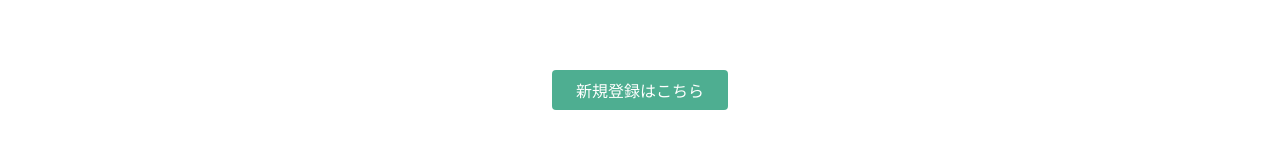
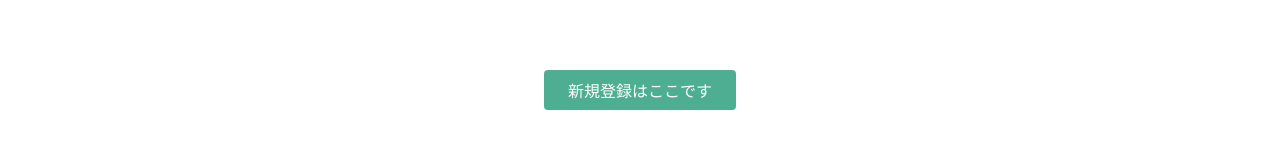
Before and after one commit to koichi0105/gotigers.io, a plain HTML site: page index.html in a window 1280 px wide. Shown: the part 362-522 px from the top of the page. Drawn offline with Linux system fonts and the light colour scheme.

Commit message:
Update index.html

```diff
--- a/index.html
+++ b/index.html
@@ -26,7 +26,7 @@
       <h1>LEARN TO CODE.<br>LEARN TO BE CREATIVE.</h1>
       <p>Progateはオンラインプログラミング学習サービスです。<br>初心者にもやさしいスライドとレッスンで、ウェブサービスを作りながらプログラミングを学んでいきましょう。</p>
       <div class="btn-wrapper">
-        <a href="#" class="btn signup">新規登録はこちら</a>
+        <a href="#" class="btn signup">新規登録はここです</a>
         <p>or</p>
         <a href="#" class="btn facebook"><span class="fa fa-facebook"></span>Facebookで登録</a>
         <a href="#" class="btn twitter"><span class="fa fa-twitter"></span>Twitterで登録</a>
```
